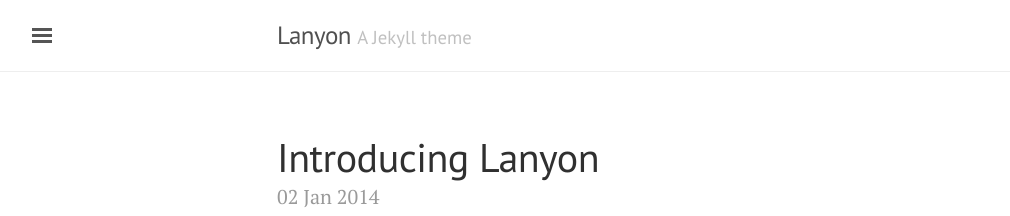
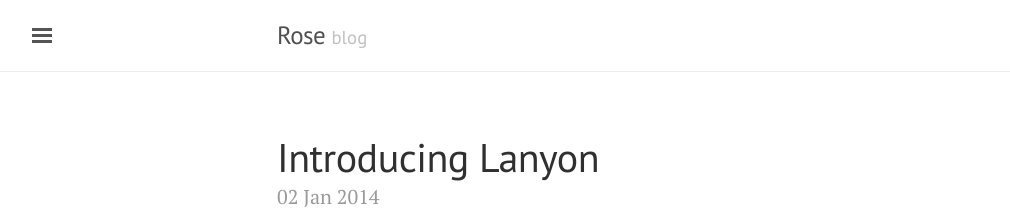
Before and after one commit to yeony/yeony.github.com, a Jekyll site: the page built from index.html, in a window 1280 px wide and 900 px high. Shown: the top 216 px of the window, without its empty margins (3-1013 px from the left). Built offline with Jekyll 4.4.1, drawn with Linux system fonts in a browser that asks for light colours; the list of posts is cut into pages by our own code.

Commit message:
edit title

```diff
--- a/_config.yml
+++ b/_config.yml
@@ -1,7 +1,6 @@
-
 # Setup
-title:               Lanyon
-tagline:             'A Jekyll theme'
+title:               Rose
+tagline:             'blog'
 description:         'A reserved <a href="http://jekyllrb.com" target="_blank">Jekyll</a> theme that places the utmost gravity on content with a hidden drawer. Made by <a href="https://twitter.com/mdo" target="_blank">@mdo</a>.'
 url:                 http://lanyon.getpoole.com
 baseurl:             ''
```
